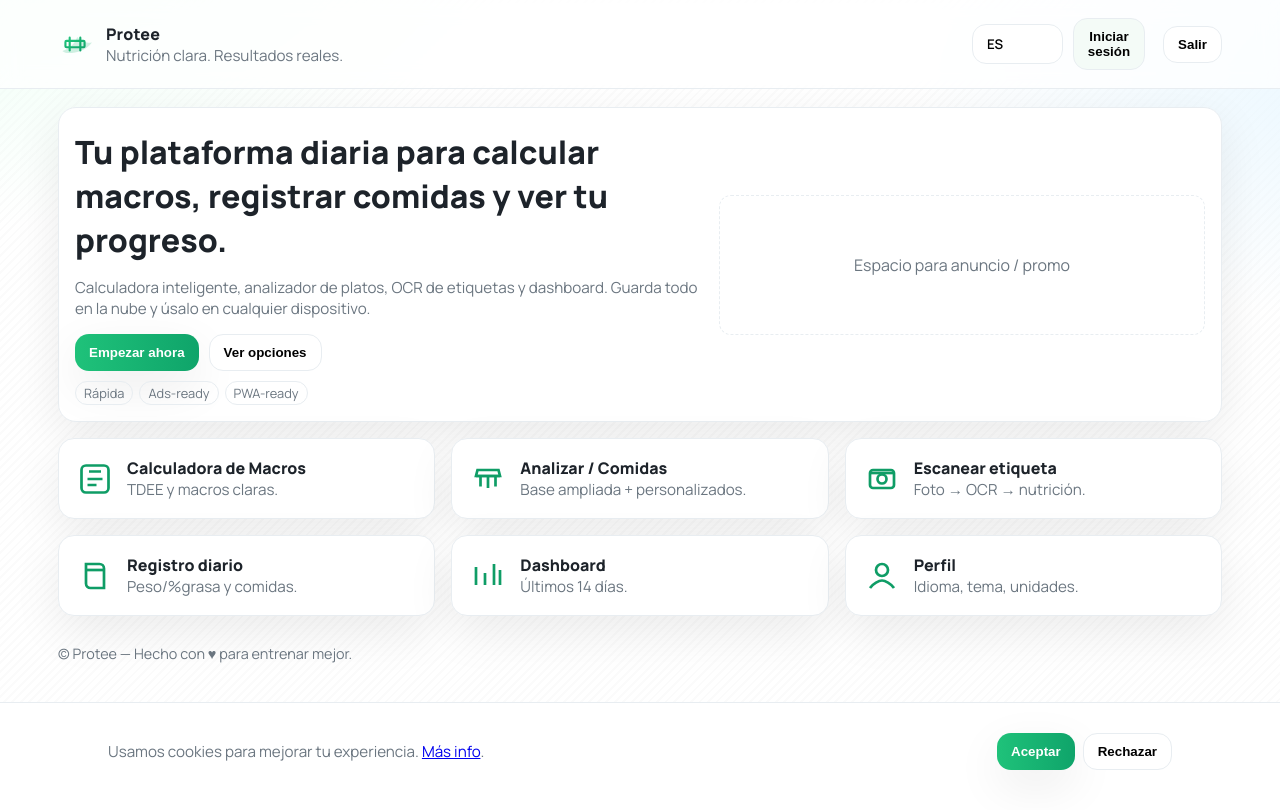
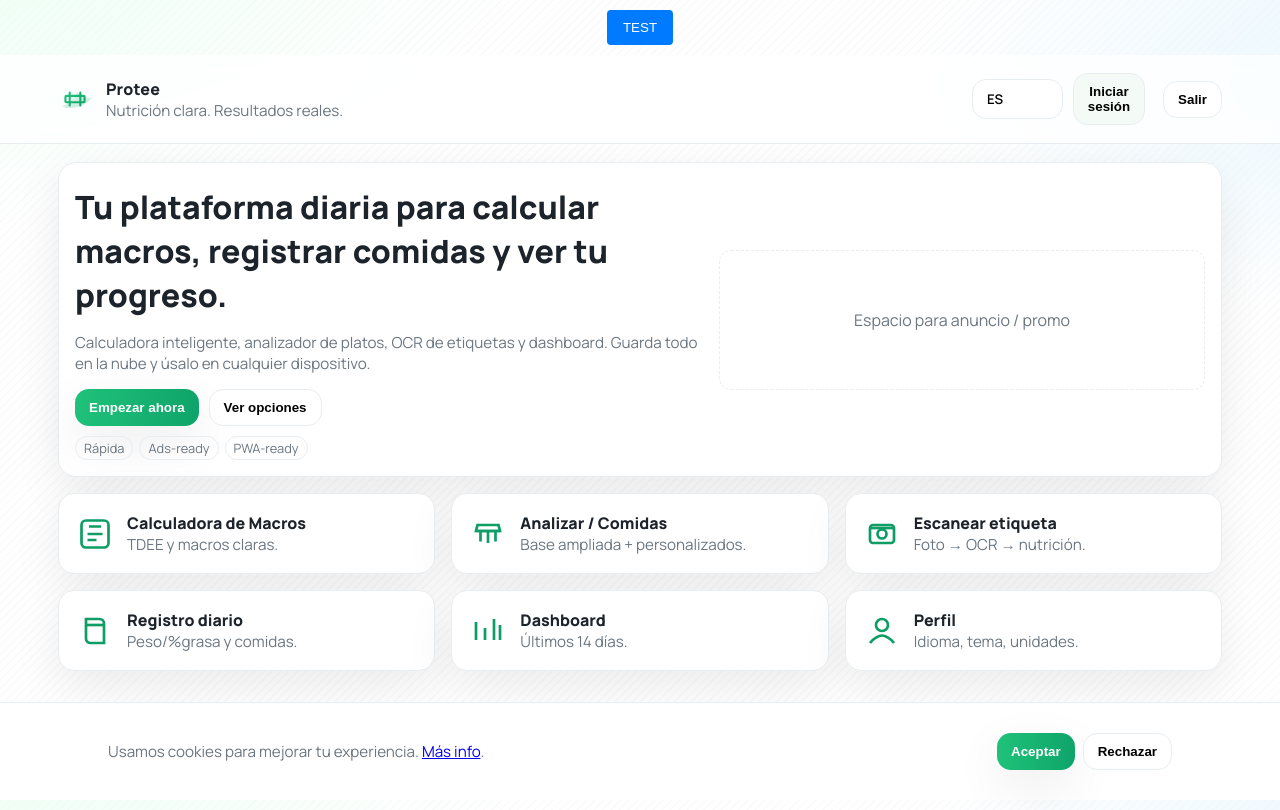
Before and after one commit to eduvegatalledo/calculadoraproteemvt, a plain HTML site: page index.html in a window 1280 px wide. Drawn offline with nearby package versions, Linux system fonts and the light colour scheme; a script that the page names is missing.

Commit message:
Add blue TEST button at top of index

```diff
--- a/index.html
+++ b/index.html
@@ -52,6 +52,7 @@ table{width:100%;border-collapse:collapse}th,td{padding:10px;border-bottom:1px s
 </style>
 </head>
 <body>
+<button id="testBtn" style="background:#007bff;color:#fff;border:none;padding:10px 16px;border-radius:4px;display:block;margin:10px auto;">TEST</button>
 <header>
   <div class="wrap nav">
     <div class="brand">
```
